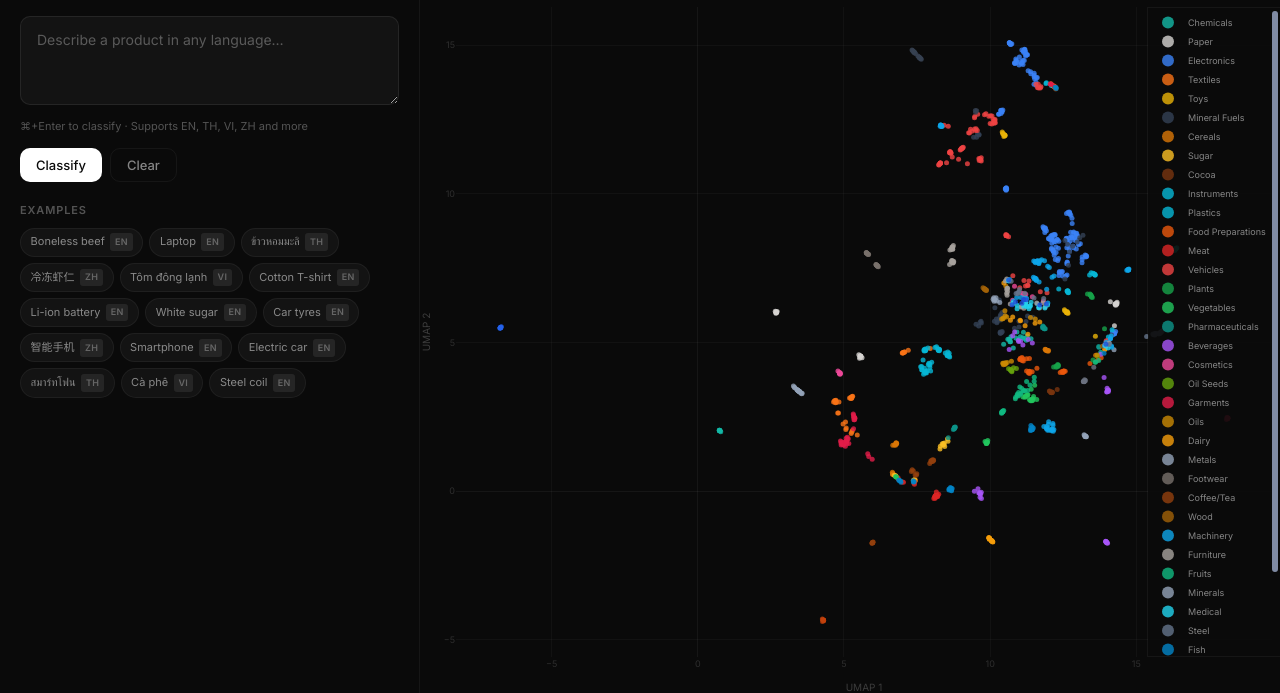
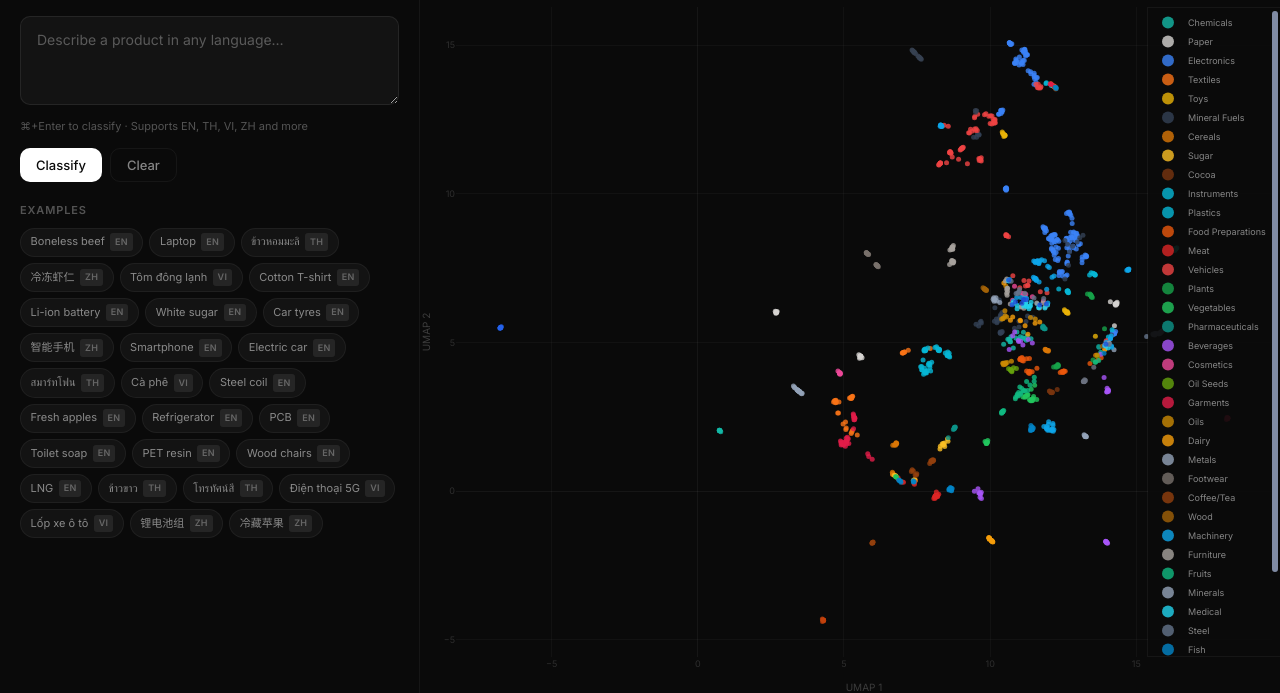
Before and after one commit to JamesEBall/HSClassify_micro, a FastAPI app: page / in a window 1280 px wide. Shown: the part 119-812 px from the top of the page. Run offline with FastAPI, Linux system fonts and the light colour scheme; parts of the project's set-up code (start-up, migrations or seed data) failed here and were passed over; some libraries are stand-ins or nearby versions.

Commit message:
Add more frontend example prompts across products and languages

```diff
--- a/templates/index.html
+++ b/templates/index.html
@@ -858,6 +858,19 @@
                             <span class="chip" role="listitem" onclick="setExample('สมาร์ทโฟน แอนดรอยด์ จอ 6.7 นิ้ว')">สมาร์ทโฟน <span class="lang-tag">TH</span></span>
                             <span class="chip" role="listitem" onclick="setExample('Cà phê nhân xanh chưa rang Robusta')">Cà phê <span class="lang-tag">VI</span></span>
                             <span class="chip" role="listitem" onclick="setExample('Hot rolled steel coil width 600mm')">Steel coil <span class="lang-tag">EN</span></span>
+                            <span class="chip" role="listitem" onclick="setExample('Fresh gala apples premium grade 18kg cartons')">Fresh apples <span class="lang-tag">EN</span></span>
+                            <span class="chip" role="listitem" onclick="setExample('Combined refrigerator freezer household compression type')">Refrigerator <span class="lang-tag">EN</span></span>
+                            <span class="chip" role="listitem" onclick="setExample('Printed circuit boards for telecom equipment')">PCB <span class="lang-tag">EN</span></span>
+                            <span class="chip" role="listitem" onclick="setExample('Toilet soap bars perfumed retail packaging')">Toilet soap <span class="lang-tag">EN</span></span>
+                            <span class="chip" role="listitem" onclick="setExample('Polyethylene terephthalate PET resin bottle grade')">PET resin <span class="lang-tag">EN</span></span>
+                            <span class="chip" role="listitem" onclick="setExample('Upholstered wooden dining chairs for home furniture')">Wood chairs <span class="lang-tag">EN</span></span>
+                            <span class="chip" role="listitem" onclick="setExample('Natural gas liquefied LNG cargo shipment')">LNG <span class="lang-tag">EN</span></span>
+                            <span class="chip" role="listitem" onclick="setExample('ข้าวขาวเมล็ดยาว บรรจุถุง 25 กก. สำหรับส่งออก')">ข้าวขาว <span class="lang-tag">TH</span></span>
+                            <span class="chip" role="listitem" onclick="setExample('โทรทัศน์สี LED ขนาด 55 นิ้ว สำหรับใช้ในบ้าน')">โทรทัศน์สี <span class="lang-tag">TH</span></span>
+                            <span class="chip" role="listitem" onclick="setExample('Điện thoại thông minh 5G màn hình 6.5 inch')">Điện thoại 5G <span class="lang-tag">VI</span></span>
+                            <span class="chip" role="listitem" onclick="setExample('Lốp xe ô tô mới radial 205/55R16')">Lốp xe ô tô <span class="lang-tag">VI</span></span>
+                            <span class="chip" role="listitem" onclick="setExample('锂离子蓄电池组 用于电动汽车')">锂电池组 <span class="lang-tag">ZH</span></span>
+                            <span class="chip" role="listitem" onclick="setExample('冷藏苹果 优级 18公斤纸箱包装')">冷藏苹果 <span class="lang-tag">ZH</span></span>
                         </div>
                     </div>
 
```
